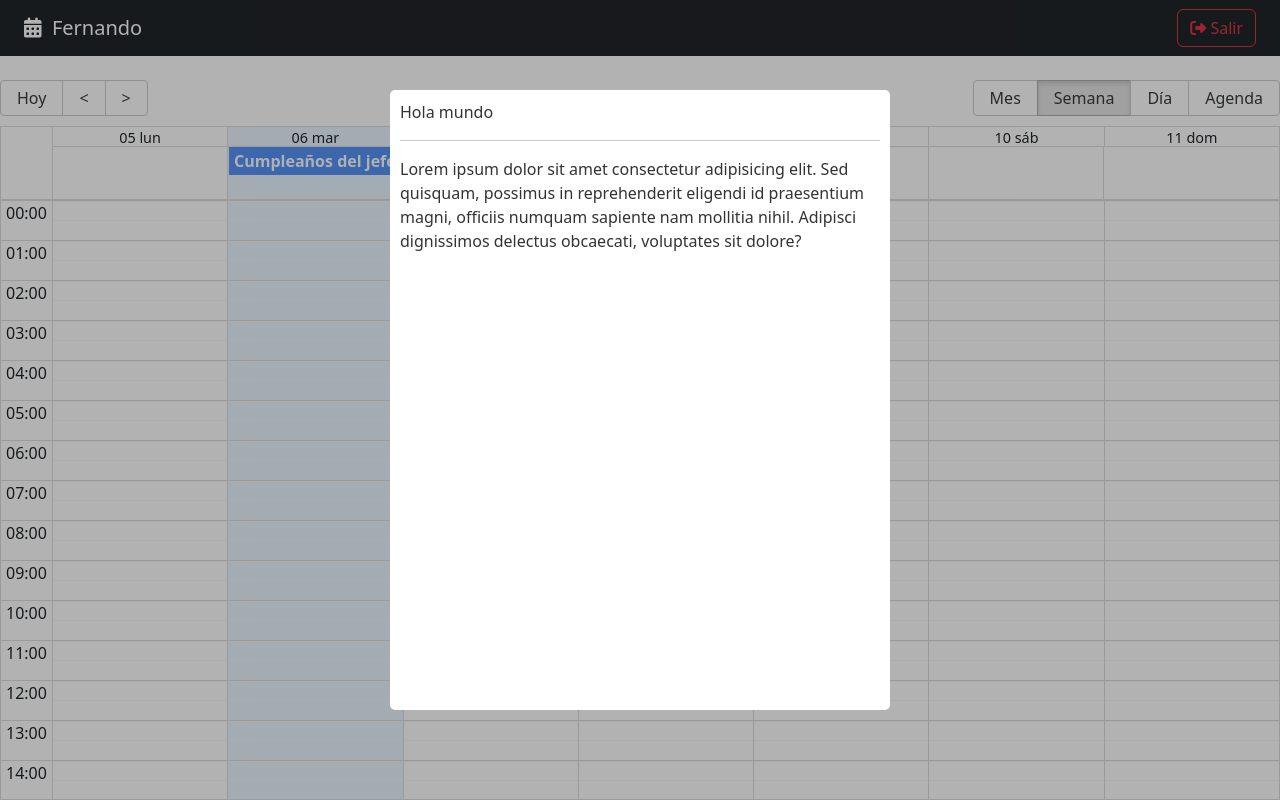
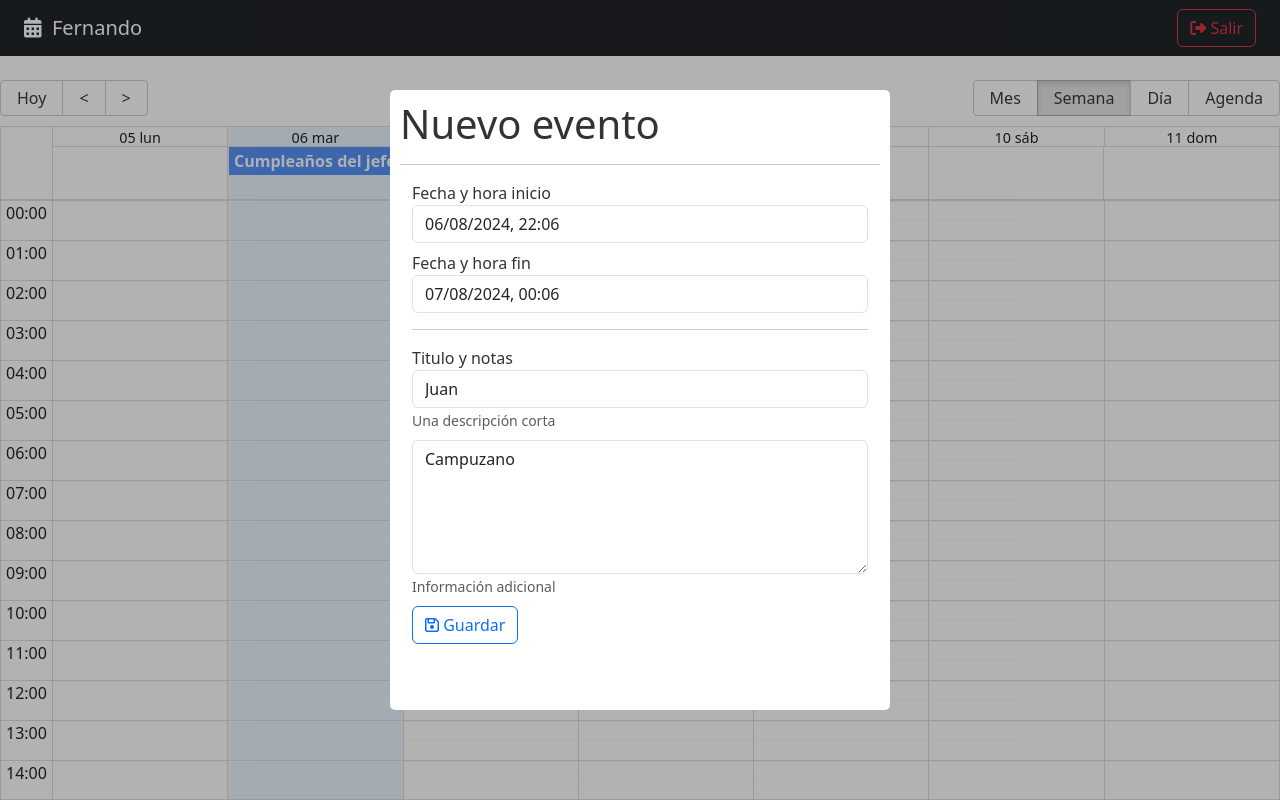
Before and after one commit to Juan17Informatico/10-calendar, a React (Vite) app: page / in a window 1280 px wide. Built offline with nearby package versions, Linux system fonts and the light colour scheme.

Commit message:
Se finaliza la clase 358

```diff
--- a/package.json
+++ b/package.json
@@ -15,10 +15,12 @@
     "match-sorter": "^6.3.4",
     "react": "^18.2.0",
     "react-big-calendar": "^1.13.2",
+    "react-datepicker": "^7.3.0",
     "react-dom": "^18.2.0",
     "react-modal": "^3.16.1",
     "react-router-dom": "^6.26.0",
-    "sort-by": "^0.0.2"
+    "sort-by": "^0.0.2",
+    "sweetalert2": "^11.6.13"
   },
   "devDependencies": {
     "@types/react": "^18.2.43",
--- a/src/calendar/components/CalendarModal.jsx
+++ b/src/calendar/components/CalendarModal.jsx
@@ -1,5 +1,15 @@
-import { useState } from "react";
+import { addHours, differenceInSeconds } from "date-fns";
+import { es } from "date-fns/locale/es";
+import { useMemo, useState } from "react";
+import DatePicker, { registerLocale } from "react-datepicker";
+
+import Swal from "sweetalert2";
+import "sweetalert2/dist/sweetalert2.min.css"
+
+import "react-datepicker/dist/react-datepicker.css";
 import Modal from "react-modal"
+
+registerLocale('es', es);
 
 const customStyles = {
     content: {
@@ -17,11 +27,72 @@ Modal.setAppElement('#root');
 export const CalendarModal = () => {
 
     const [isOpen, setIsOpen] = useState(true);
+    const [formSubmitted, setFormSubmitted] = useState(false);
+
+
+
+    const [formValues, setFormValues] = useState({
+        title: 'Juan',
+        notes: 'Campuzano',
+        start: new Date(),
+        end: addHours( new Date(), 2),
+    });
+
+    const titleClass = useMemo(() => {
+
+        if(!formSubmitted) return '';
+
+        return (formValues.title.length > 0)
+            ? ''
+            : 'is-invalid'
+
+    }, [ formValues.title, formSubmitted]);
+
+    const onInputChanged = ( { target } ) => {
+
+        setFormValues({
+            ...formValues,
+            [target.name]: target.value
+        });
+
+    }
+
+    const onDateChanged = (event, changing) => {
+
+        setFormValues({
+            ...formValues,
+            [changing]: event
+        });
+
+    }
 
     const onCloseModal = () => {
         console.log('cerrando modal');
         setIsOpen(false);
     }
+
+    const onSubmit = (event) => {
+        event.preventDefault();
+        setFormSubmitted(true);
+
+        const difference = differenceInSeconds( formValues.end, formValues.start );
+
+        if( isNaN( difference ) || difference <= 0 ){
+
+            Swal.fire('Fechas incorrectas', 'Revisar las fechas ingresadas', 'error');
+            return;
+        }
+
+        if( formValues.title.length <= 0 ) return;
+
+        console.log(formValues);
+
+        //TODO:
+        //Remover errores en pantallas
+        //Cerrar modal
+
+    }
+
 
     return (
         <Modal
@@ -32,11 +103,75 @@ export const CalendarModal = () => {
             overlayClassName="modal-fondo"
             closeTimeoutMS={ 200 }
         >
-            Hola mundo
+            <h1> Nuevo evento </h1>
             <hr />
-            <p>
-                Lorem ipsum dolor sit amet consectetur adipisicing elit. Sed quisquam, possimus in reprehenderit eligendi id praesentium magni, officiis numquam sapiente nam mollitia nihil. Adipisci dignissimos delectus obcaecati, voluptates sit dolore?
-            </p>
+            <form className="container" onSubmit={onSubmit}>
+
+                <div className="form-group mb-2">
+                    <label>Fecha y hora inicio</label>
+                    <DatePicker
+                        selected={ formValues.start }
+                        onChange={ (event) => onDateChanged(event, 'start') }
+                        className="form-control date-100"
+                        dateFormat="Pp"
+                        wrapperClassName="w-100"
+                        showTimeSelect
+                        locale="es"
+                        timeCaption="Hora"
+                    />
+                </div>
+
+                <div className="form-group mb-2">
+                    <label>Fecha y hora fin</label>
+                    <DatePicker
+                        minDate={formValues.start}
+                        selected={ formValues.end }
+                        onChange={ (event) => onDateChanged(event, 'end') }
+                        className="form-control date-100"
+                        dateFormat="Pp"
+                        wrapperClassName="w-100"
+                        showTimeSelect
+                        locale="es"
+                        timeCaption="Hora"
+                    />
+                </div>
+
+                <hr />
+                <div className="form-group mb-2">
+                    <label>Titulo y notas</label>
+                    <input
+                        type="text"
+                        className={`form-control ${titleClass}`}
+                        placeholder="Título del evento"
+                        name="title"
+                        autoComplete="off"
+                        value={ formValues.title }
+                        onChange={ onInputChanged }
+                    />
+                    <small id="emailHelp" className="form-text text-muted">Una descripción corta</small>
+                </div>
+
+                <div className="form-group mb-2">
+                    <textarea
+                        type="text"
+                        className="form-control"
+                        placeholder="Notas"
+                        rows="5"
+                        name="notes"
+                        value={formValues.notes}
+                        onChange={ onInputChanged }
+                    ></textarea>
+                    <small id="emailHelp" className="form-text text-muted">Información adicional</small>
+                </div>
+
+                <button
+                    type="submit"
+                    className="btn btn-outline-primary btn-block"
+                >
+                    <i className="far fa-save"></i>
+                    <span> Guardar</span>
+                </button>
+            </form>
         </Modal>
     )
 }
```
Also changed, not shown: src/styles.css (line endings or trailing spaces), 1 other file (tests, documents, lock files or other folders).
